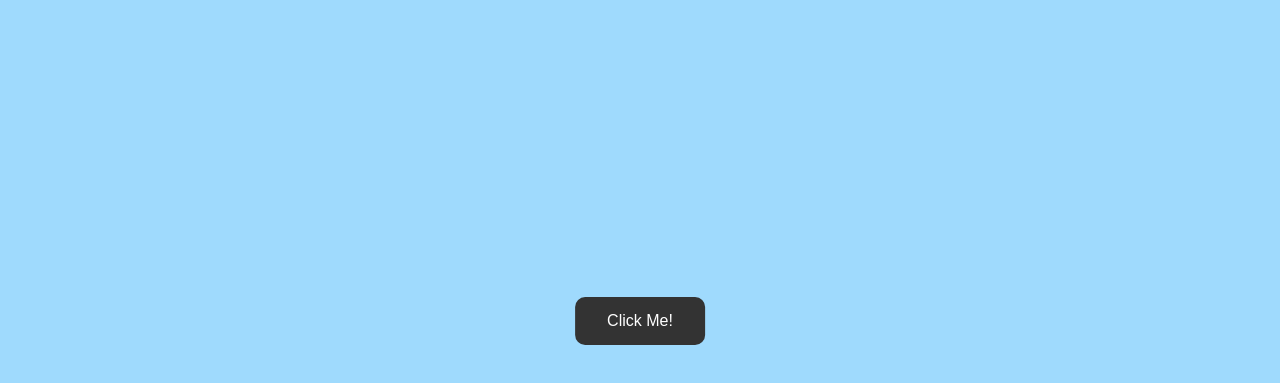
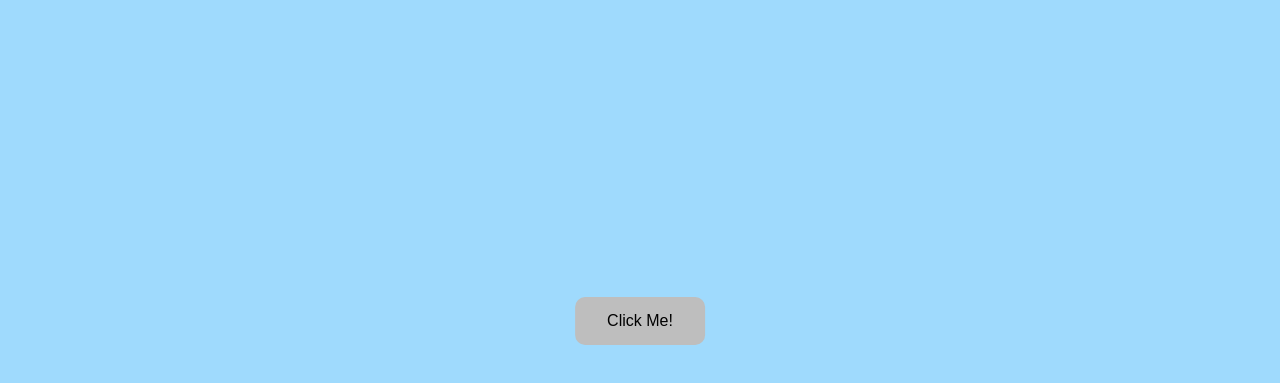
Before and after one commit to powellrhys/js-projects, a plain HTML site: page 1. Colour Flipper/index.html in a window 1280 px wide. In both pictures the pointer is over the button "Click Me!". Shown: the part 79-462 px from the top of the page. Drawn offline with Linux system fonts and the light colour scheme.

Commit message:
hover and readme changes

```diff
--- a/1. Colour Flipper/style.css
+++ b/1. Colour Flipper/style.css
@@ -27,6 +27,12 @@ button {
   margin: 4px 2px;
   cursor: pointer;
   border-radius: 10px;
+  transition-duration: 0.5s;
+}
+
+button:hover {
+  background-color: rgb(190, 190, 190);
+  color: black;
 }
 
 .center {
```
Also changed, not shown: 1 other file.
